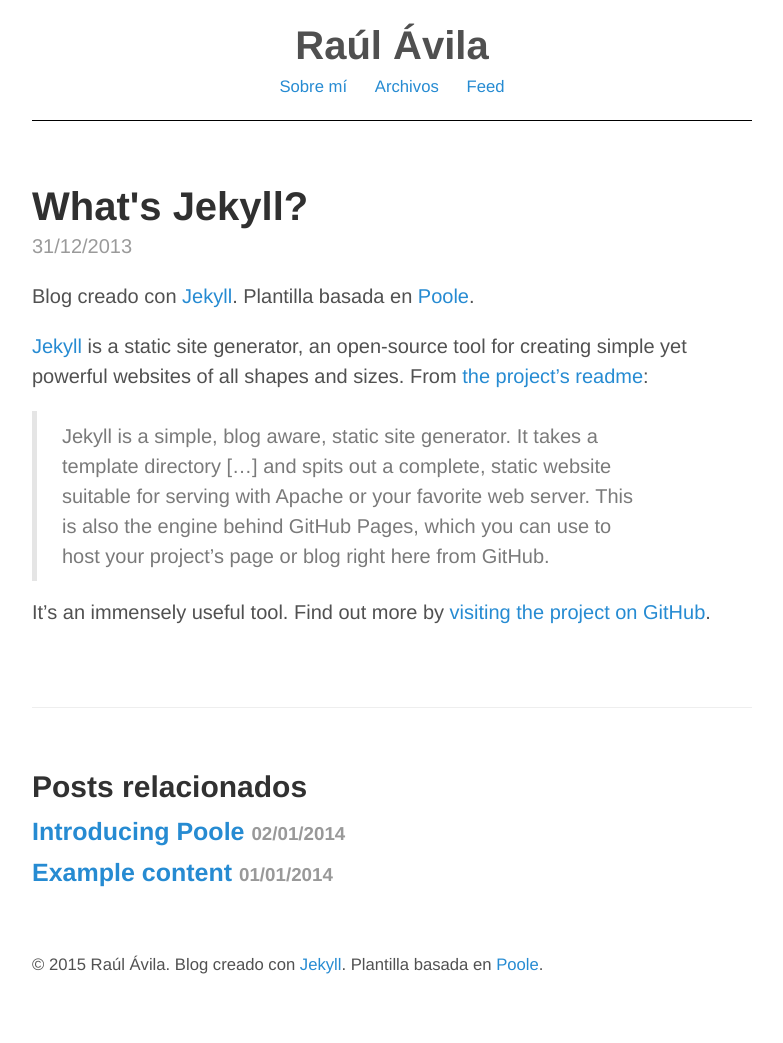
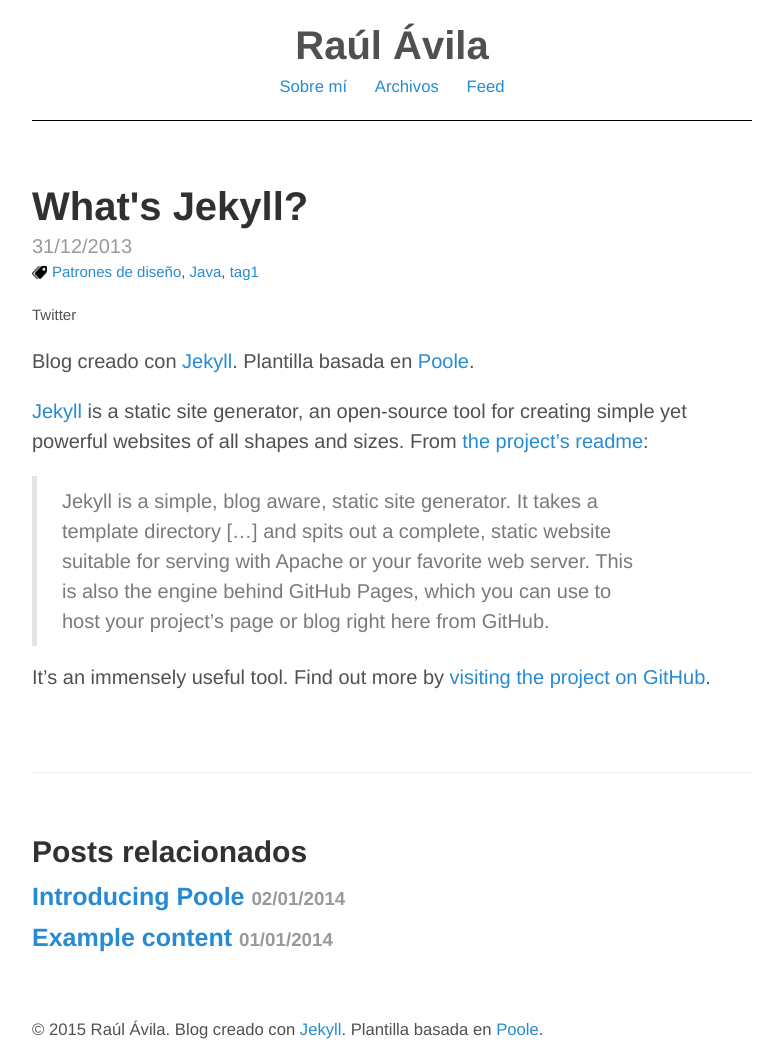
Before and after one commit to raulavila/raulavila.github.io, a Jekyll site: the page built from _posts/2013-12-31-whats-jekyll.md, in a window 1280 px wide. Shown: the whole page, without its empty margins (248-1031 px from the left). Built offline with Jekyll 4.4.1, drawn with Linux system fonts in a browser that asks for light colours; before the commit the page ends 978 px from its top, so only the background shows below that.

Commit message:
Added tags bar and share in twitter

```diff
--- a/_layouts/post.html
+++ b/_layouts/post.html
@@ -5,6 +5,8 @@
 <article class="post">
   <h1 class="post-title">{{ page.title }}</h1>
   <time datetime="{{ page.date | date_to_xmlschema }}" class="post-date">{{ page.date | date: "%d/%m/%Y" }}</time>
+  <div class="post-tags"><a href="#">Patrones de diseño</a>, <a href="#">Java</a>, <a href="#">tag1</a></div>
+  <div class="post-share">Twitter</div>
   {{ content }}
 </article>
 
--- a/public/css/poole.css
+++ b/public/css/poole.css
@@ -358,8 +358,22 @@
 .post-date {
   display: block;
   margin-top: -.5rem;
+  color: #9a9a9a;
+}
+
+.post-tags {
+  font-size: 75%;
   margin-bottom: 1rem;
-  color: #9a9a9a;
+  padding-left: 20px;
+  background-image: url("../pictures/icons/tag.png");
+  background-repeat: no-repeat;
+  background-position: left;
+  background-size: 15px 15px;
+}
+
+.post-share {
+  font-size: 75%;
+  margin-bottom: 1rem;
 }
 
 /* Related posts */
```
Also changed, not shown: public/pictures/icons/tag.png (added).
